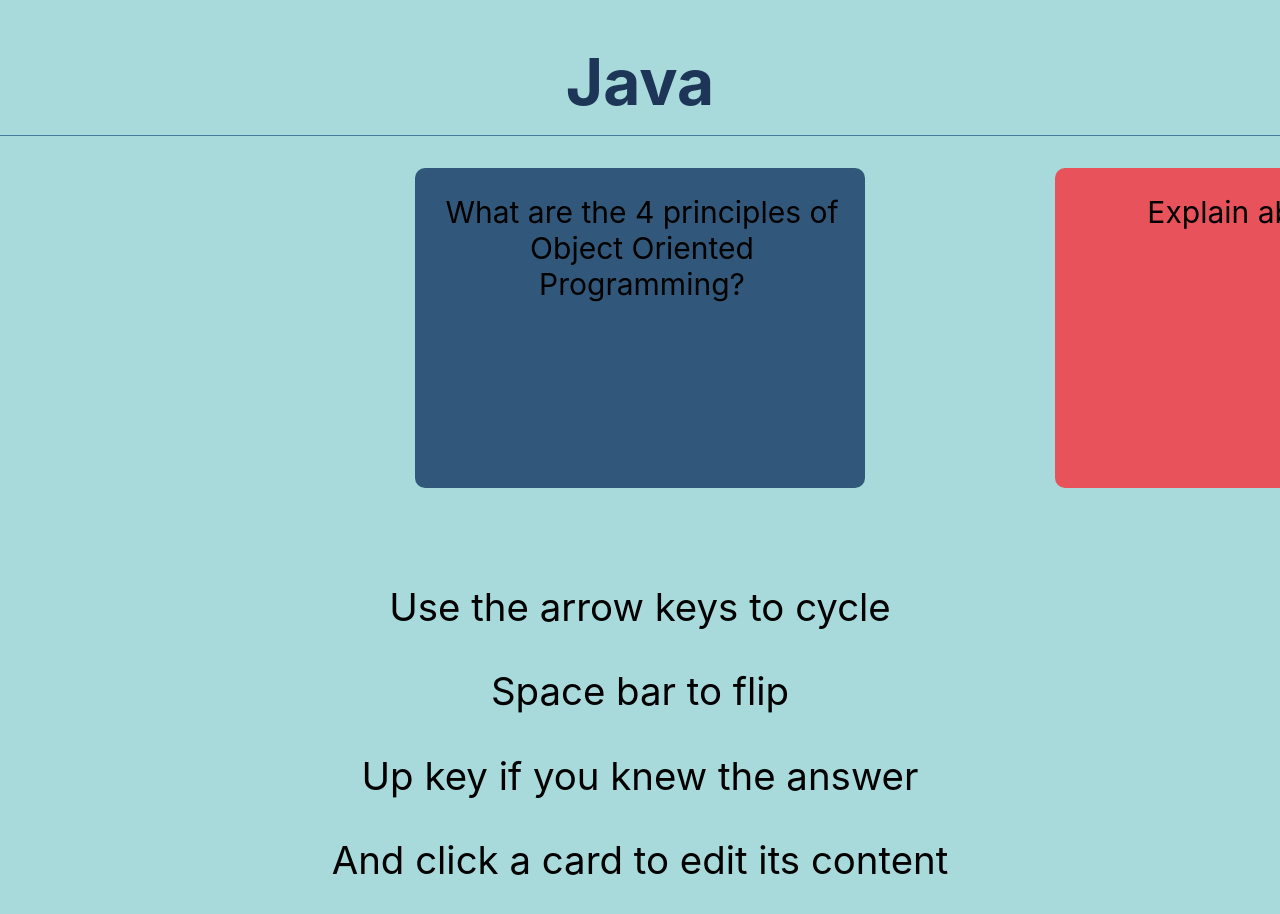
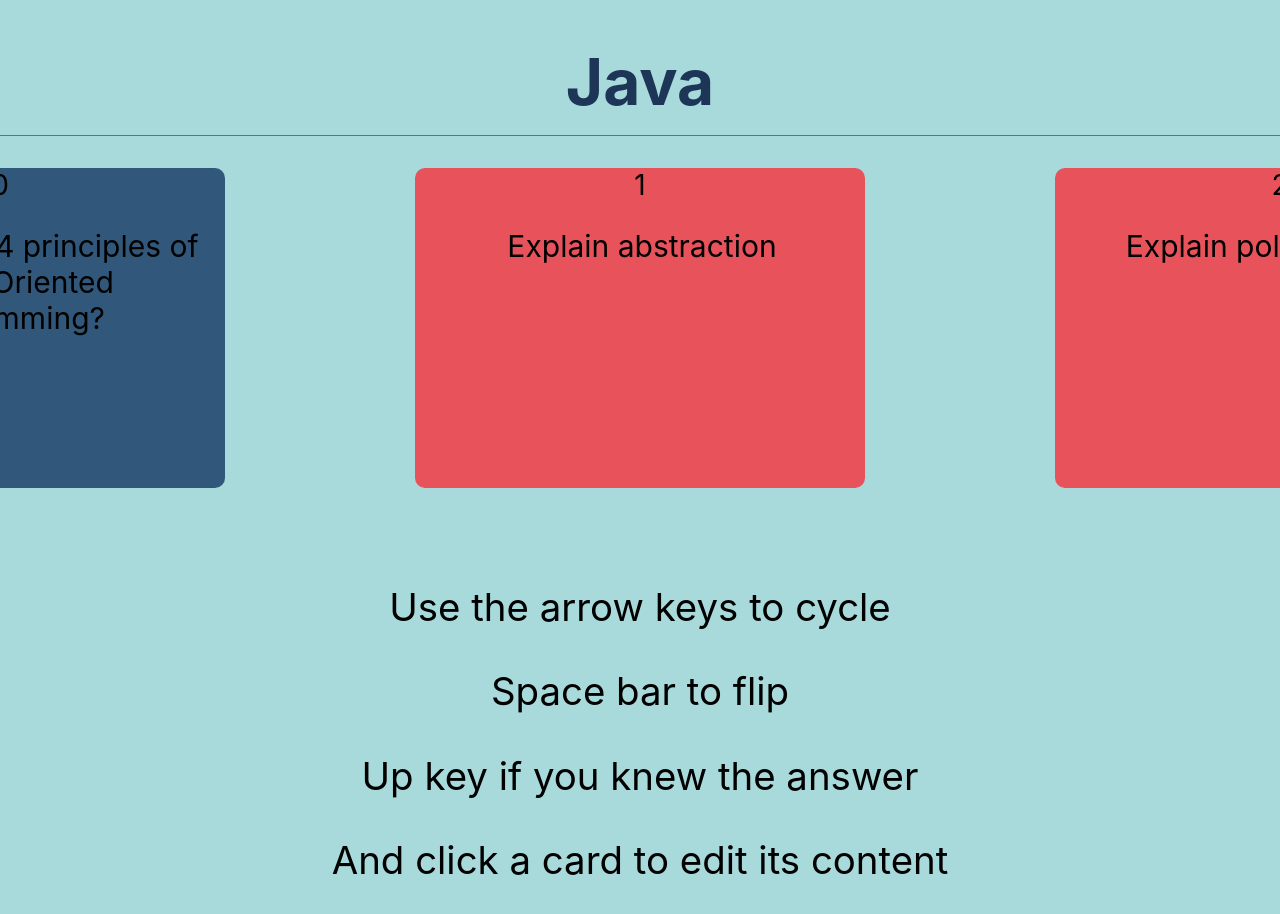
Before and after one commit to michael-mcmasters/Notecards, a React (Create React App) app: page / in a window 1280 px wide. Shown: the top 914 px of the page. Built offline with nearby package versions, Linux system fonts and the light colour scheme.

Commit message:
Huge refactor of code. Cleaned up and simplified

```diff
--- a/src/components/js/CardReducer.js
+++ b/src/components/js/CardReducer.js
@@ -2,11 +2,19 @@ import React from 'react';
 import styled, { keyframes } from "styled-components";
 import CardContent from "./CardContent";
 
-const CardReducer = ({ card, cardIndex, xPosition, transition, flipped, animation, dispatch }) => {
+const CardReducer = ({ container, card, dispatch }) => {
+
+  const { cardIndex, xPosition, transition, animation, flipped } = container;
+
+  // Don't render container if it doesn't have a card to display.
+  if (card === null)
+    return null;
+
   return (
     <Container xPosition={xPosition} transition={transition} animation={animation}>
       <FlipCard flipped={flipped}>
         <Front backgroundColor={card.backgroundColor}>
+          {cardIndex}
           <CardContent text={card.frontText} cardIndex={cardIndex} side={"front"} dispatch={dispatch} />
         </Front>
         <Back>
--- a/src/components/js/CardsReducer.js
+++ b/src/components/js/CardsReducer.js
@@ -1,6 +1,6 @@
 import React, { useEffect, useReducer } from 'react';
+import cardsJSON from "../../resources/card-data.json";
 import CardReducer from "./CardReducer";
-import cardsJSON from "../../resources/card-data.json";
 
 function reducer(state, action) {
   switch (action.type) {
@@ -53,47 +53,62 @@ const CardsReducer = () => {
       {
         cardIndex: -3,
         xPosition: -150,
+        transition: "",
         animation: "",
         flipped: false,
       },
       {
         cardIndex: -2,
         xPosition: -100,
+        transition: "",
         animation: "",
         flipped: false,
       },
       {
         cardIndex: -1,
         xPosition: -50,
+        transition: "",
         animation: "",
         flipped: false,
       },
       {
         cardIndex: 0,
         xPosition: 0,
+        transition: "",
         animation: "",
         flipped: false,
       },
       {
         cardIndex: 1,
         xPosition: 50,
+        transition: "",
         animation: "",
         flipped: false,
       },
       {
         cardIndex: 2,
         xPosition: 100,
+        transition: "",
         animation: "",
         flipped: false,
       },
       {
         cardIndex: 3,
         xPosition: 150,
+        transition: "",
         animation: "",
         flipped: false,
       },
     ]
   });
+
+  useEffect(() => {
+    window.addEventListener('keydown', handleKeyDown);
+
+    return () => {
+      window.removeEventListener('keydown', handleKeyDown);
+    };
+  }, [state]);  // Without this, space and arrow keys will move card when user is editing its text.
 
   // Left/right to move card. Space key to flip.
   function handleKeyDown(event) {
@@ -108,54 +123,24 @@ const CardsReducer = () => {
     }
   }
 
-  useEffect(() => {
-    window.addEventListener('keydown', handleKeyDown);
-
-    return () => {
-      window.removeEventListener('keydown', handleKeyDown);
-    };
-  }, [state]);  // Without this, space and arrow keys will move card when user is editing its text.
-
-  // ToDo: Use this to fetch card data from the backend.
-  useEffect(async () => {
-    //const response = await fetch("https://jsonplaceholder.typicode.com/posts");
-    // const response = await fetch("http://localhost:8080/");
-    // const data = await response.json();
-    // console.log(data);
-    // console.log(data[0].backText)
-
-    // const newCardsArr = [];
-    // newCardsArr.push({ backgroundColor: "#", frontText: " ", backText: "", timesAccepted: 0 });   // make sure first card is empty.
-    // for (let d of data) {
-    //   console.log("loop");
-    //   newCardsArr.push(d);
-    // }
-
-    // setCardsArr(newCardsArr);
-  }, [])
-
-  // Returns card from array. If cardIndex is out of bounds, defaults it to index 0 which will hide the card from appearing on the page. (display: none.)
+  // Returns the card the container will display. If index is out of range, the container will be invisible (display: none).
   function getCardAtIndex(cardsArr, cardIndex) {
-    if (cardIndex > 0 && cardIndex < cardsArr.length)
+    if (cardIndex >= 0 && cardIndex < cardsArr.length)
       return cardsArr[cardIndex];
-    return cardsArr[0];
+    return null;
   }
 
   return (
     <>
       <div className="flex">
-        {state.containers.map((c, keyInd) => {
-          return <CardReducer
-            key={keyInd}
+        {state.containers.map((c, keyIndex) => (
+          <CardReducer
+            key={keyIndex}
+            container={c}
             card={getCardAtIndex(state.cardsArr, c.cardIndex)}
-            cardIndex={c.cardIndex}
-            xPosition={c.xPosition}
-            transition={c.transition}
-            flipped={c.flipped}
-            animation={c.animation}
             dispatch={dispatch}
           />
-        })}
+        ))}
       </div>
     </>
   );
@@ -236,9 +221,27 @@ function getCenterContainerIndex(containers) {
 function cardExistsInDirection(containers, cardsArr, direction) {
   const centerContainerIndex = getCenterContainer(containers).cardIndex;
   const nextContainerIndex = (direction === "left") ? centerContainerIndex + 1 : centerContainerIndex - 1;
-  if (nextContainerIndex <= 0 || nextContainerIndex > cardsArr.length - 1)    // Pretend index 0 is out of range because it is reserved for cards showing display: none.
-    return false;
-  return true;
+  if (nextContainerIndex >= 0 && nextContainerIndex < cardsArr.length)
+    return true;
+  return false;
 }
 
+// ToDo: Use this to fetch card data from the backend.
+// useEffect(async () => {
+//   //const response = await fetch("https://jsonplaceholder.typicode.com/posts");
+//   // const response = await fetch("http://localhost:8080/");
+//   // const data = await response.json();
+//   // console.log(data);
+//   // console.log(data[0].backText)
+
+//   // const newCardsArr = [];
+//   // newCardsArr.push({ backgroundColor: "#", frontText: " ", backText: "", timesAccepted: 0 });   // make sure first card is empty.
+//   // for (let d of data) {
+//   //   console.log("loop");
+//   //   newCardsArr.push(d);
+//   // }
+
+//   // setCardsArr(newCardsArr);
+// }, [])
+
 export default CardsReducer;
--- a/src/resources/card-data-backup.json
+++ b/src/resources/card-data-backup.json
@@ -1,11 +1,5 @@
 {
   "cards": [
-    {
-      "backgroundColor": "#",
-      "frontText": " ",
-      "backText": "",
-      "timesAccepted": "0"
-    },
     {
       "backgroundColor": "#31587A",
       "frontText": "What are the 4 principles of Object Oriented Programming?",
--- a/src/resources/card-data.json
+++ b/src/resources/card-data.json
@@ -1,11 +1,5 @@
 {
   "cards": [
-    {
-      "backgroundColor": "#",
-      "frontText": " ",
-      "backText": "",
-      "timesAccepted": "0"
-    },
     {
       "backgroundColor": "#31587A",
       "frontText": "What are the 4 principles of Object Oriented Programming?",
```
